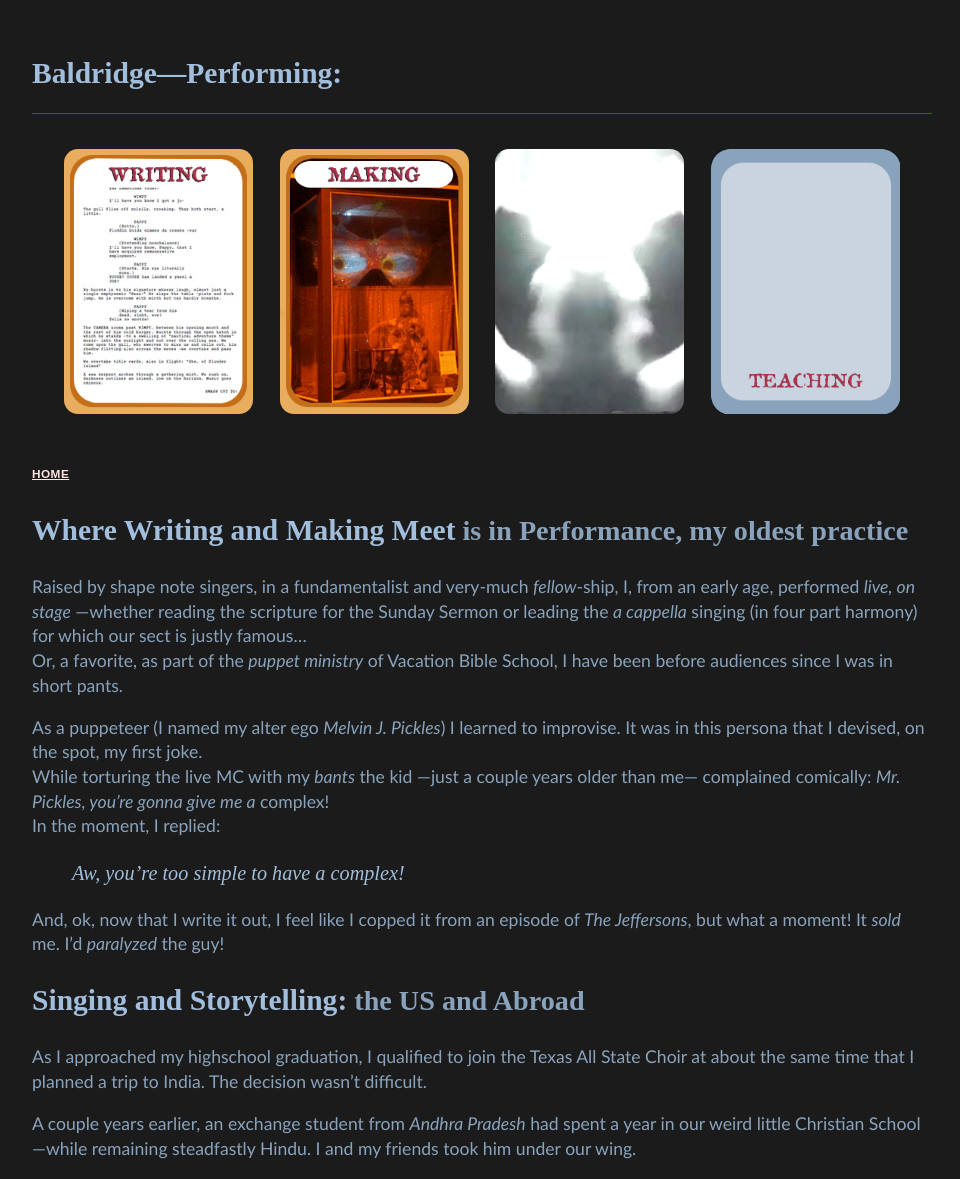
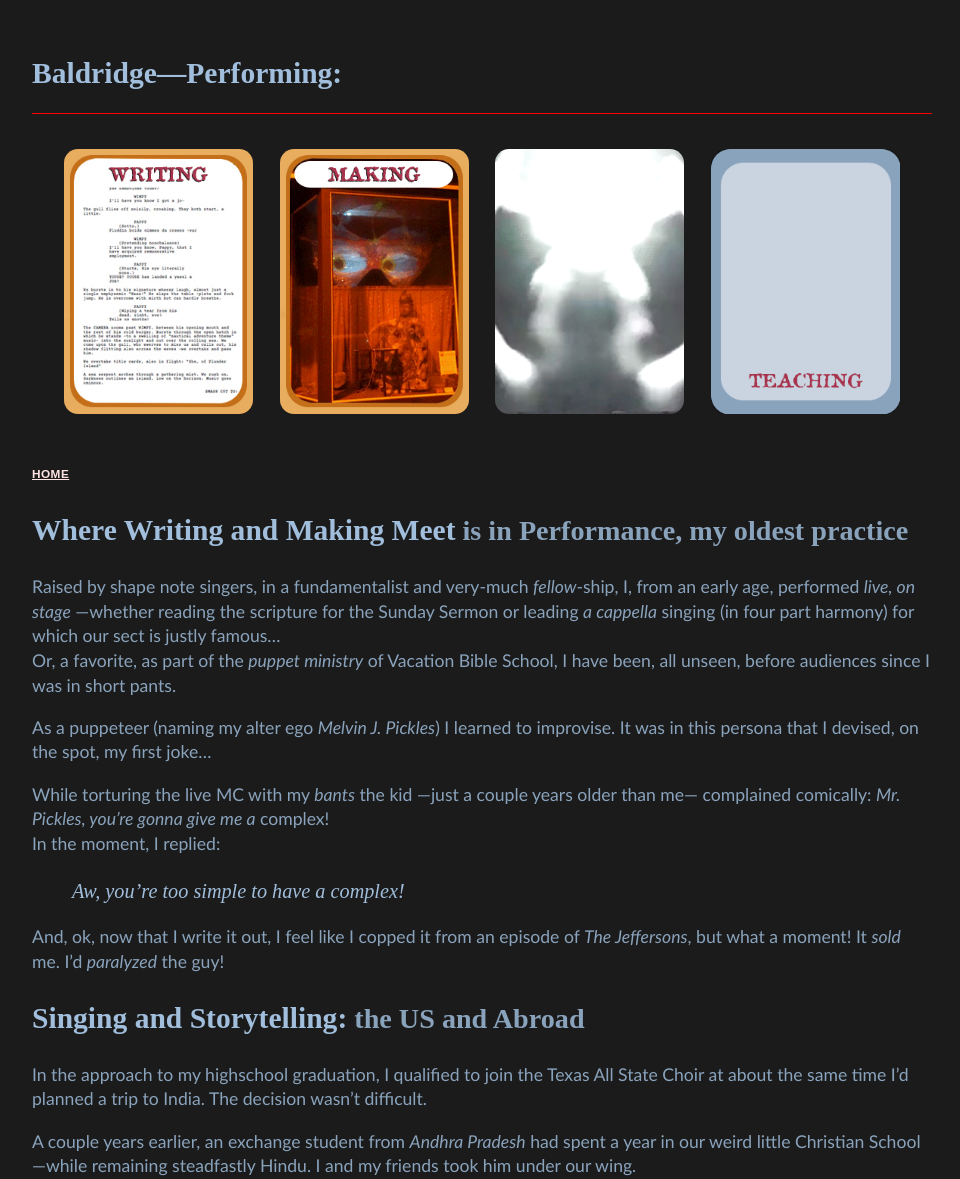
Before and after one commit to Interactimation/portfolio, a Jekyll site: the page built from performing/index.md, in a window 1280 px wide. Shown: the top 1179 px of the page, without its empty margins (158-1118 px from the left). Built offline with Jekyll 4.4.1, drawn with Linux system fonts in a browser that asks for light colours; some of the changed text lies outside the part shown.

```diff
--- a/performing/index.md
+++ b/performing/index.md
@@ -30,10 +30,11 @@ layout: default
 
 ## **Where Writing and Making Meet** is in Performance, my oldest practice
 
-Raised by shape note singers, in a fundamentalist and very-much _fellow_-ship, I, from an early age, performed _live, on stage_ —whether reading the scripture for the Sunday Sermon or leading the _a cappella_ singing (in four part harmony) for which our sect is justly famous...
-Or, a favorite, as part of the _puppet ministry_ of Vacation Bible School, I have been before audiences since I was in short pants.
+Raised by shape note singers, in a fundamentalist and very-much _fellow_-ship, I, from an early age, performed _live, on stage_ —whether reading the scripture for the Sunday Sermon or leading _a cappella_ singing (in four part harmony) for which our sect is justly famous...
+Or, a favorite, as part of the _puppet ministry_ of Vacation Bible School, I have been, all unseen, before audiences since I was in short pants.
 
-As a puppeteer (I named my alter ego _Melvin J. Pickles_) I learned to improvise. It was in this persona that I devised, on the spot, my first joke.
+As a puppeteer (naming my alter ego _Melvin J. Pickles_) I learned to improvise. It was in this persona that I devised, on the spot, my first joke...
+
 While torturing the live MC with my _bants_ the kid —just a couple years older than me— complained comically:
 _Mr. Pickles, you're gonna give me a_ complex!
 In the moment, I replied:
@@ -44,7 +45,7 @@ And, ok, now that I write it out, I feel like I copped it from an episode of _Th
 
 ## **Singing and Storytelling:** the US and Abroad
 
-As I approached my highschool graduation, I qualified to join the Texas All State Choir at about the same time that I planned a trip to India. The decision wasn't difficult.
+In the approach to my highschool graduation, I qualified to join the Texas All State Choir at about the same time I'd planned a trip to India. The decision wasn't difficult.
 
 A couple years earlier, an exchange student from _Andhra Pradesh_ had spent a year in our weird little Christian School —while remaining steadfastly Hindu. I and my friends took him under our wing.
 <p>
@@ -55,14 +56,21 @@ A couple years earlier, an exchange student from _Andhra Pradesh_ had spent a ye
 </a>
 </p>
 On his departure, he invited us to return the visit.
-I don't know that he expected two of us to take him up on it, but in our senior year my friend <del>[Scott Simpson](////)</del> and I spent a couple of the winter months, taking advantage of the Christmas break —and the blessing of our teachers— in that summer-like land. Traveling, singing and storytelling, it was my first sense that these activities, honed in our homey church life, could take me _elsewhere_.
+I don't know that he expected two to take him up on it, but in our senior year my friend <p>
+<a href="https://faithfulcrum.com/" target="_blank">
+  <img class="thumb-left"
+       src="{{ "/pix/seasonTwoCharicatures.jpg.jpg" | relative_url }}"
+       alt="Scott Simpson">
+</a>
+</p>
+
+<del>[Scott Simpson](////)https://faithfulcrum.com/</del> and I spent a couple of the winter months, taking advantage of the Christmas break —and the blessing of our teachers— in that summer-like land. Traveling, singing and storytelling my way around the subcontinent gav me my first sense that these activities, honed in our homey church life, could take me _elsewhere_.
 
 
 ## **The Boy in the Bands—** an incomplete list
 
 Before I get to the _Great Band of my Life_ I should mention some others:
-In South Korea I fronted <a href="https://soundcloud.com/mistertickle/elephantiasis_blues" target="_blank">Mister Tickle</a>, a _jazzpunk_ trio of professors from England, Ireland and the US. (BEWARE: SoundCloud deceptively places the "close this" X far to the side of the )
-
+In South Korea I fronted <a href="https://soundcloud.com/mistertickle/elephantiasis_blues" target="_blank">Mister Tickle</a>, a _jazzpunk_ trio of professors from England, Ireland and the US. (BEWARE: Sound Cloud deceptively places its "opt out" X deceptively far from the "Sign up!" prompt)
 
 
 
```
Also changed, not shown: pix/seasonTwoCharicatures.jpg (added).
